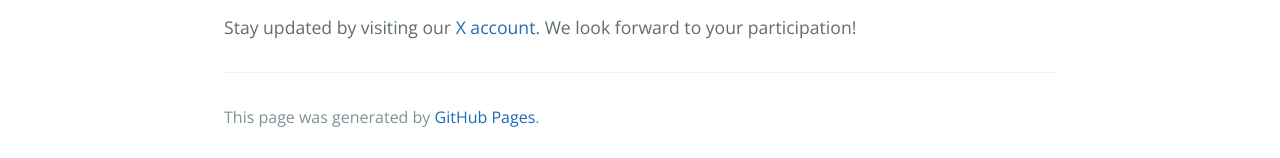
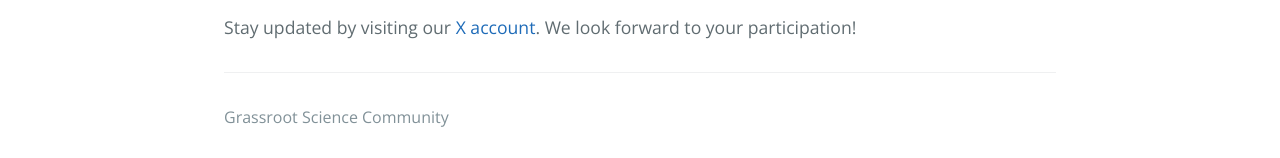
Before and after one commit to grassroots-science/grassroots-science.github.io, a Jekyll site: the page built from index.md, in a window 1280 px wide. Shown: the part 1155-1313 px from the top of the page. Built offline with Jekyll 4.4.1, drawn with Linux system fonts in a browser that asks for light colours.

Commit message:
Update default.html

```diff
--- a/_layouts/default.html
+++ b/_layouts/default.html
@@ -35,7 +35,7 @@
         {% if site.github.is_project_page %}
           <span class="site-footer-owner"><a href="{{ site.github.repository_url }}">{{ site.github.repository_name }}</a> is maintained by <a href="{{ site.github.owner_url }}">{{ site.github.owner_name }}</a>.</span>
         {% endif %}
-        <span class="site-footer-credits">This page was generated by <a href="https://pages.github.com">GitHub Pages</a>.</span>
+        <span class="site-footer-credits">Grassroot Science Community</span>
       </footer>
     </main>
   </body>
```
